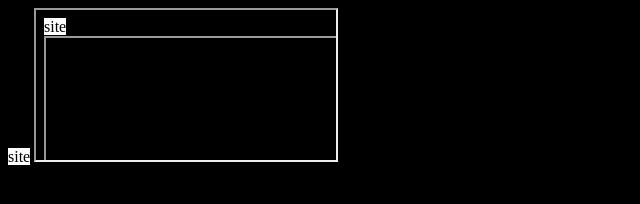
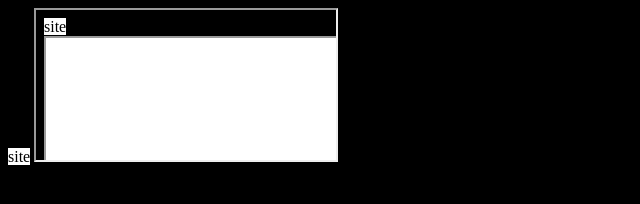
Before and after one commit to imere/IS, a website: page index.html in a window 1280 px wide. Shown: the whole page, without its empty margins (0-640 px from the left). Drawn offline with Linux system fonts and the light colour scheme.

Commit message:
xssFilter

```diff
--- a/index.html
+++ b/index.html
@@ -12,7 +12,7 @@
     background-color: black;
   }
 
-  span {
+  body * {
     background-color: white;
   }
 </style>
--- a/package.json
+++ b/package.json
@@ -18,6 +18,7 @@
   },
   "homepage": "https://github.com/imere/IS#readme",
   "dependencies": {
+    "body-parser": "^1.18.3",
     "express": "^4.16.3",
     "helmet": "^3.13.0"
   }
```
Also changed, not shown: index.js (+9 -0 lines), 1 other file.
